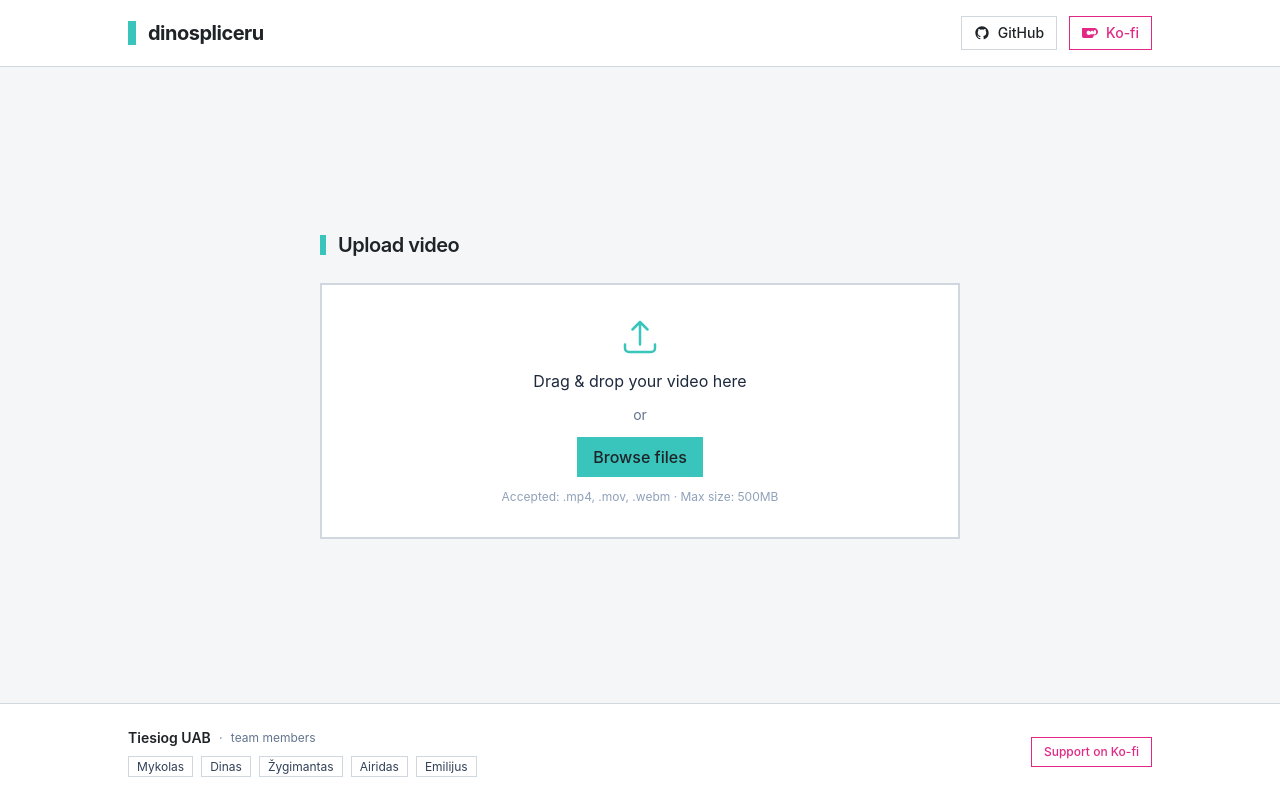
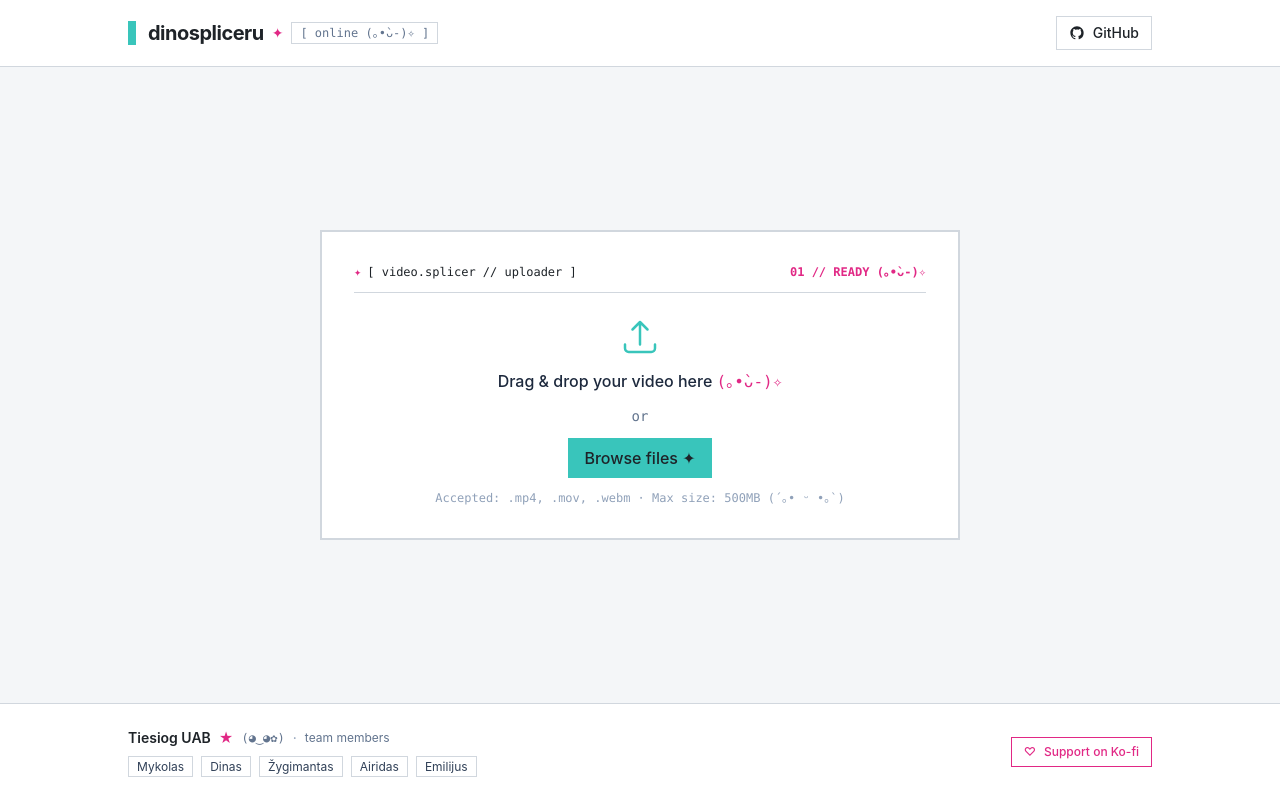
Before and after one commit to laeartes/dinospliceru, a React (Vite) app in the folder frontend/: page / in a window 1280 px wide. Built offline with nearby package versions, Linux system fonts and the light colour scheme.

Commit message:
refactor: streamline layout and add cyber-kawaii accents

```diff
--- a/frontend/src/App.tsx
+++ b/frontend/src/App.tsx
@@ -7,12 +7,6 @@
     <div className="flex min-h-screen flex-col bg-cyber-bg text-cyber-dark">
       <Header />
       <main className="mx-auto flex w-full max-w-2xl flex-1 flex-col justify-center px-4 py-12">
-        <div className="mb-6 flex items-center gap-3">
-          <div className="h-5 w-1.5 bg-cyber-cyan" aria-hidden="true" />
-          <h1 className="text-xl font-semibold tracking-tight text-cyber-dark">
-            Upload video
-          </h1>
-        </div>
         <VideoUploader />
       </main>
       <Footer />
--- a/frontend/src/components/Footer.tsx
+++ b/frontend/src/components/Footer.tsx
@@ -13,6 +13,8 @@
         <div className="flex flex-col items-center gap-2 md:items-start">
           <div className="flex items-center gap-2">
             <span className="font-semibold text-cyber-dark">Tiesiog UAB</span>
+            <span className="text-cyber-pink" aria-hidden="true">★</span>
+            <span className="text-xs font-mono text-slate-500">(◕‿◕✿)</span>
             <span className="text-slate-400">&middot;</span>
             <span className="text-xs text-slate-500">team members</span>
           </div>
@@ -41,6 +43,7 @@
             aria-label="Support on Ko-fi"
             className="flex items-center gap-2 border border-cyber-pink bg-white px-3 py-1.5 text-xs font-medium text-cyber-pink hover:bg-cyber-pink hover:text-white focus-visible:outline-none focus-visible:ring-2 focus-visible:ring-cyber-pink transition-colors"
           >
+            <span className="text-cyber-pink group-hover:text-white" aria-hidden="true">♡</span>
             <span>Support on Ko-fi</span>
           </a>
         </div>
--- a/frontend/src/components/Header.tsx
+++ b/frontend/src/components/Header.tsx
@@ -4,9 +4,15 @@
       <div className="mx-auto flex max-w-5xl items-center justify-between">
         <div className="flex items-center gap-3">
           <div className="h-6 w-2 bg-cyber-cyan" aria-hidden="true" />
-          <span className="text-xl font-bold tracking-tight text-cyber-dark">
-            dinospliceru
-          </span>
+          <div className="flex items-center gap-2">
+            <span className="text-xl font-bold tracking-tight text-cyber-dark">
+              dinospliceru
+            </span>
+            <span className="text-sm text-cyber-pink" aria-hidden="true">✦</span>
+            <span className="hidden sm:inline border border-cyber-border px-2 py-0.5 text-xs font-mono text-slate-500">
+              [ online (｡•̀ᴗ-)✧ ]
+            </span>
+          </div>
         </div>
 
         <nav className="flex items-center gap-3" aria-label="External links">
@@ -30,23 +36,6 @@
             </svg>
             <span>GitHub</span>
           </a>
-
-          <a
-            href="https://ko-fi.com/laeartes"
-            target="_blank"
-            rel="noopener noreferrer"
-            aria-label="Support on Ko-fi"
-            className="flex items-center gap-2 border border-cyber-pink bg-white px-3 py-1.5 text-sm font-medium text-cyber-pink hover:bg-cyber-pink hover:text-white focus-visible:outline-none focus-visible:ring-2 focus-visible:ring-cyber-pink transition-colors"
-          >
-            <svg
-              className="h-4 w-4 fill-current"
-              viewBox="0 0 24 24"
-              aria-hidden="true"
-            >
-              <path d="M23.881 8.948c-.773-4.085-4.859-4.593-4.859-4.593H.723c-.604 0-.679.798-.679.798s-.082 7.324-.022 11.822c.164 2.424 2.586 2.672 2.586 2.672s8.267-.023 11.966-.049c2.438-.426 2.683-2.566 2.658-3.734 4.352.24 7.422-2.831 6.649-6.916zm-11.022 5.04c-1.32 1.48-3.78 1.48-5.1 0-1.22-1.37-1.07-3.79.35-4.99 1.41-1.2 3.84-.25 4.4 1.34.56-1.59 2.99-2.54 4.4-1.34 1.42 1.2 1.57 3.62.35 4.99zm8.08-1.52c-.31 1.63-1.66 1.83-2.8 1.77V7.61c.96-.06 2.49-.07 2.8 1.77.16.92.16 2.17 0 3.09z" />
-            </svg>
-            <span>Ko-fi</span>
-          </a>
         </nav>
       </div>
     </header>
--- a/frontend/src/components/VideoUploader.tsx
+++ b/frontend/src/components/VideoUploader.tsx
@@ -180,6 +180,14 @@
         onChange={handleFileChange}
       />
 
+      <div className="mb-6 flex items-center justify-between border-b border-cyber-border pb-3 text-xs font-mono text-slate-500">
+        <span className="flex items-center gap-1.5 text-cyber-dark">
+          <span className="text-cyber-pink" aria-hidden="true">✦</span>
+          <span>[ video.splicer // uploader ]</span>
+        </span>
+        <span className="text-cyber-pink font-semibold">01 // READY (｡•̀ᴗ-)✧</span>
+      </div>
+
       {selectedFile ? (
         <div className="flex flex-col items-center gap-3" aria-live="polite">
           <svg
@@ -197,11 +205,11 @@
             />
           </svg>
 
-          <p className="text-slate-800" data-testid="file-name">
+          <p className="text-slate-800 font-medium" data-testid="file-name">
             {selectedFile.name}
           </p>
-          <p className="text-sm text-slate-500" data-testid="file-size">
-            {formatFileSize(selectedFile.size)}
+          <p className="text-sm text-slate-500 font-mono" data-testid="file-size">
+            {formatFileSize(selectedFile.size)} ✦
           </p>
 
           <div className="mt-2 flex gap-3">
@@ -212,7 +220,7 @@
               className="bg-cyber-cyan px-4 py-2 font-medium text-cyber-dark hover:bg-cyber-cyan-hover focus-visible:outline-none focus-visible:ring-2 focus-visible:ring-cyber-cyan focus-visible:ring-offset-2 transition-colors"
               data-testid="confirm-upload"
             >
-              Upload
+              Upload ✦
             </button>
             <button
               type="button"
@@ -220,7 +228,7 @@
               className="border border-cyber-border px-4 py-2 text-cyber-dark hover:border-slate-400 focus-visible:outline-none focus-visible:ring-2 focus-visible:ring-slate-400 focus-visible:ring-offset-2 transition-colors"
               data-testid="choose-different"
             >
-              Choose different
+              Choose different (• ◡•)
             </button>
           </div>
         </div>
@@ -242,10 +250,10 @@
               />
             </svg>
 
-            <p className="text-slate-800">
-              Drag & drop your video here
+            <p className="text-slate-800 font-medium">
+              Drag & drop your video here <span className="text-cyber-pink font-mono">(｡•̀ᴗ-)✧</span>
             </p>
-            <p className="text-sm text-slate-500">or</p>
+            <p className="text-sm text-slate-500 font-mono">or</p>
 
             <button
               ref={browseButtonRef}
@@ -253,16 +261,19 @@
               onClick={handleBrowseClick}
               className="bg-cyber-cyan px-4 py-2 font-medium text-cyber-dark hover:bg-cyber-cyan-hover focus-visible:outline-none focus-visible:ring-2 focus-visible:ring-cyber-cyan focus-visible:ring-offset-2 transition-colors"
             >
-              Browse files
+              Browse files ✦
             </button>
 
-            <p className="text-xs text-slate-400">
-              Accepted: .mp4, .mov, .webm &middot; Max size: 500MB
+            <p className="text-xs text-slate-400 font-mono">
+              Accepted: .mp4, .mov, .webm &middot; Max size: 500MB (´｡• ᵕ •｡`)
             </p>
           </div>
 
           {error && (
-            <p className="mt-3 text-sm text-red-600" role="alert" aria-live="assertive">{error}</p>
+            <p className="mt-3 text-sm text-red-600 font-mono" role="alert" aria-live="assertive">
+              <span className="mr-1" aria-hidden="true">(；´Д｀)</span>
+              {error}
+            </p>
           )}
         </>
       )}
```
Also changed, not shown: 2 other files (tests, documents, lock files or other folders).
